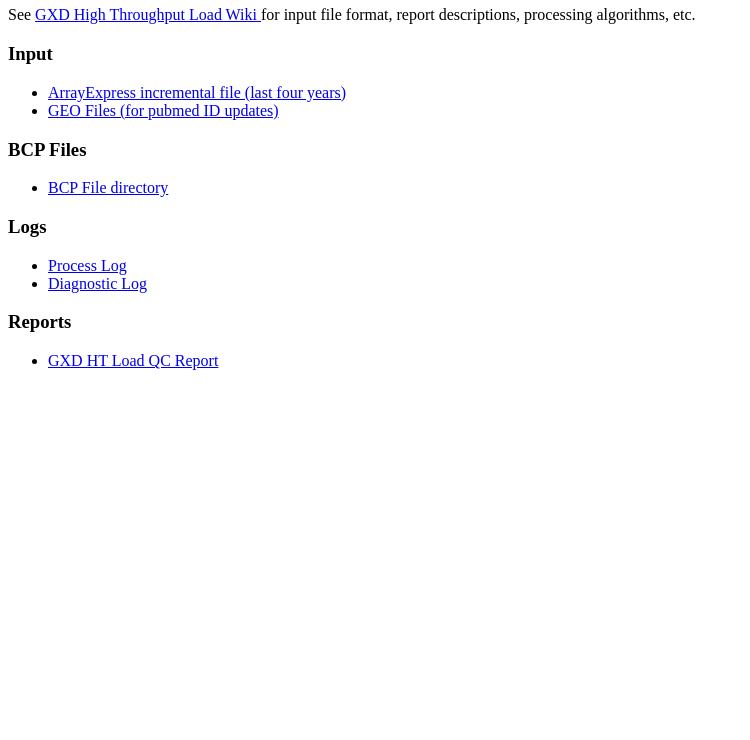
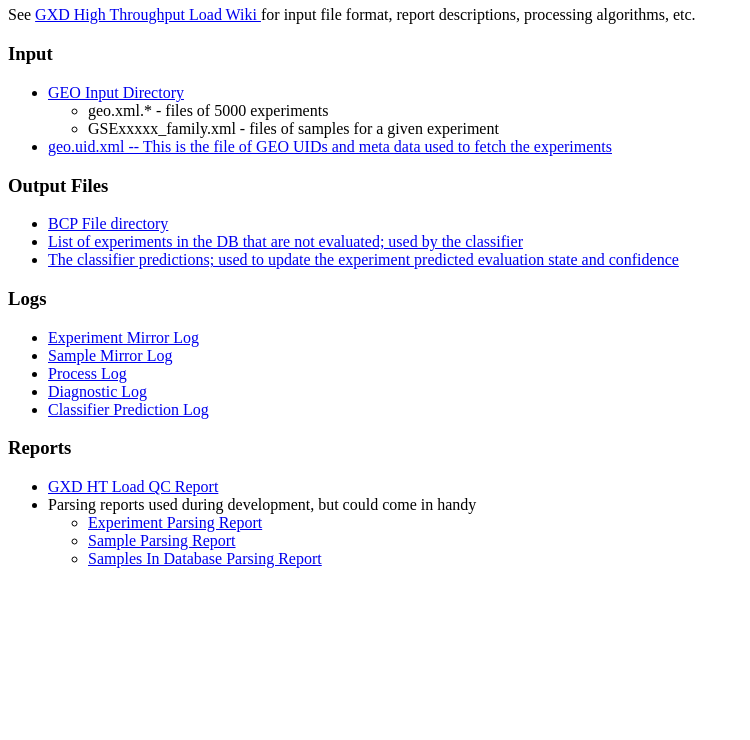
Before and after one commit to mgijax/gxdhtload, a plain HTML site: page index.html in a window 1280 px wide. Shown: the part 60-800 px from the top of the page, without its empty margins (0-750 px from the left). Drawn offline with Linux system fonts and the light colour scheme.

Commit message:
updated from arrayexpress to geo

```diff
--- a/index.html
+++ b/index.html
@@ -1,28 +1,43 @@
-<TITLE>GXD High Throughput ArrayExpress Load</TITLE>
+<TITLE>GXD High Throughput GEO Load</TITLE>
 
-<H1>GXD High Throughput ArrayExpress Load</H1>
+<H1>GXD High Throughput GEO Load</H1>
 
 See <A HREF="http://mgiwiki/mediawiki/index.php/sw:Gxdhtload">GXD High Throughput Load Wiki </A> for input file format, report descriptions, processing algorithms, etc.
 
 <H3>Input</H3>
 <UL>
-<LI><A HREF="/data/downloads/www.ebi.ac.uk/arrayexpress.json">ArrayExpress incremental file (last four years)</A>
-<LI><A HREF="/data/loads/mgi/gxdhtload/input/">GEO Files (for pubmed ID updates)</A>
+<LI><A HREF="/data/downloads/eutils.ncbi.nlm.nih.gov.geo/">GEO Input Directory </A>
+    <UL>
+    <LI> geo.xml.* - files of 5000 experiments
+    <LI> GSExxxxx_family.xml - files of samples for a given experiment
+    </UL>
+<LI><A HREF="/data/loads/mgi/geo_htload/input/">geo.uid.xml -- This is the file of GEO UIDs and meta data used to fetch the experiments </A>
 </UL>
 
-<H3>BCP Files</H3>
+<H3>Output Files</H3>
 <UL>
-<LI><A HREF="/data/loads/mgi/gxdhtload/output">BCP File directory</A>
+<LI><A HREF="/data/loads/mgi/geo_htload/output">BCP File directory</A>
+<LI><A HREF="/data/loads/mgi/geo_htload/output/notevaluated.experiment.txt">List of experiments in the DB that are not evaluated; used by the classifier</A>
+<LI><A HREF="/data/loads/mgi/geo_htload/output/predicted.experiment.txt">The classifier predictions; used to update the experiment predicted evaluation state and confidence </A>
 </UL>
 
 <H3>Logs</H3>
 <UL>
-<LI><A HREF="/data/loads/mgi/gxdhtload/logs/gxdhtload.proc.log">Process Log</A>
-<LI><A HREF="/data/loads/mgi/gxdhtload/logs/gxdhtload.diag.log">Diagnostic Log</A>
+<LI><A HREF="/data/loads/mgi/geo_htload/logs/mirror_geo.log"> Experiment Mirror Log</A>
+<LI><A HREF="/data/loads/mgi/geo_htload/logs/mirror_geo.log.sample"> Sample Mirror Log</A>
+<LI><A HREF="/data/loads/mgi/geo_htload/logs/geo_htload.proc.log">Process Log</A>
+<LI><A HREF="/data/loads/mgi/geo_htload/logs/geo_htload.diag.log">Diagnostic Log</A>
+<LI><A HREF="/data/loads/mgi/geo_htload/logs/predicted.log">Classifier Prediction Log</A>
 
 </UL>
 
 <H3>Reports</H3>
 <UL>
-<LI><A HREF="/data/loads/mgi/gxdhtload/reports/gxdhtload_qc.rpt">GXD HT Load QC Report</A>
+<LI><A HREF="/data/loads/mgi/geo_htload/reports/geo_htload_qc.rpt">GXD HT Load QC Report</A>
+    <LI>Parsing reports used during development, but could come in handy
+        <UL>
+        <LI> <A HREF="/data/loads/mgi/geo_htload/reports/geo_experiment_parsing.rpt">Experiment Parsing Report</A>
+        <LI><A HREF="/data/loads/mgi/geo_htload/reports/geo_sample_parsing.rpt">Sample Parsing Report</A>
+        <LI><A HREF="/data/loads/mgi/geo_htload/reports/geo_sample_in_db_parsing.rpt">Samples In Database Parsing Report</A>
+        </UL>
 </UL>
```
